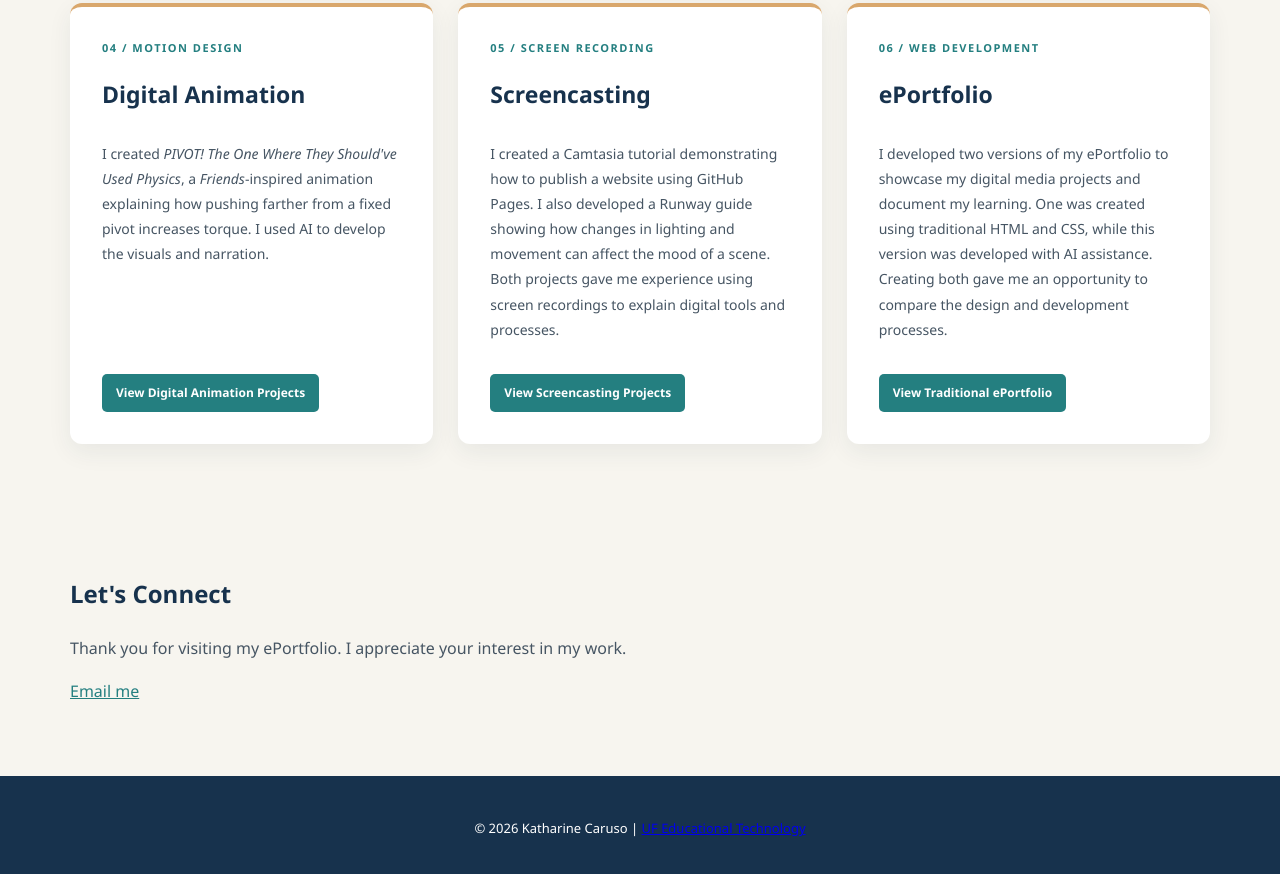
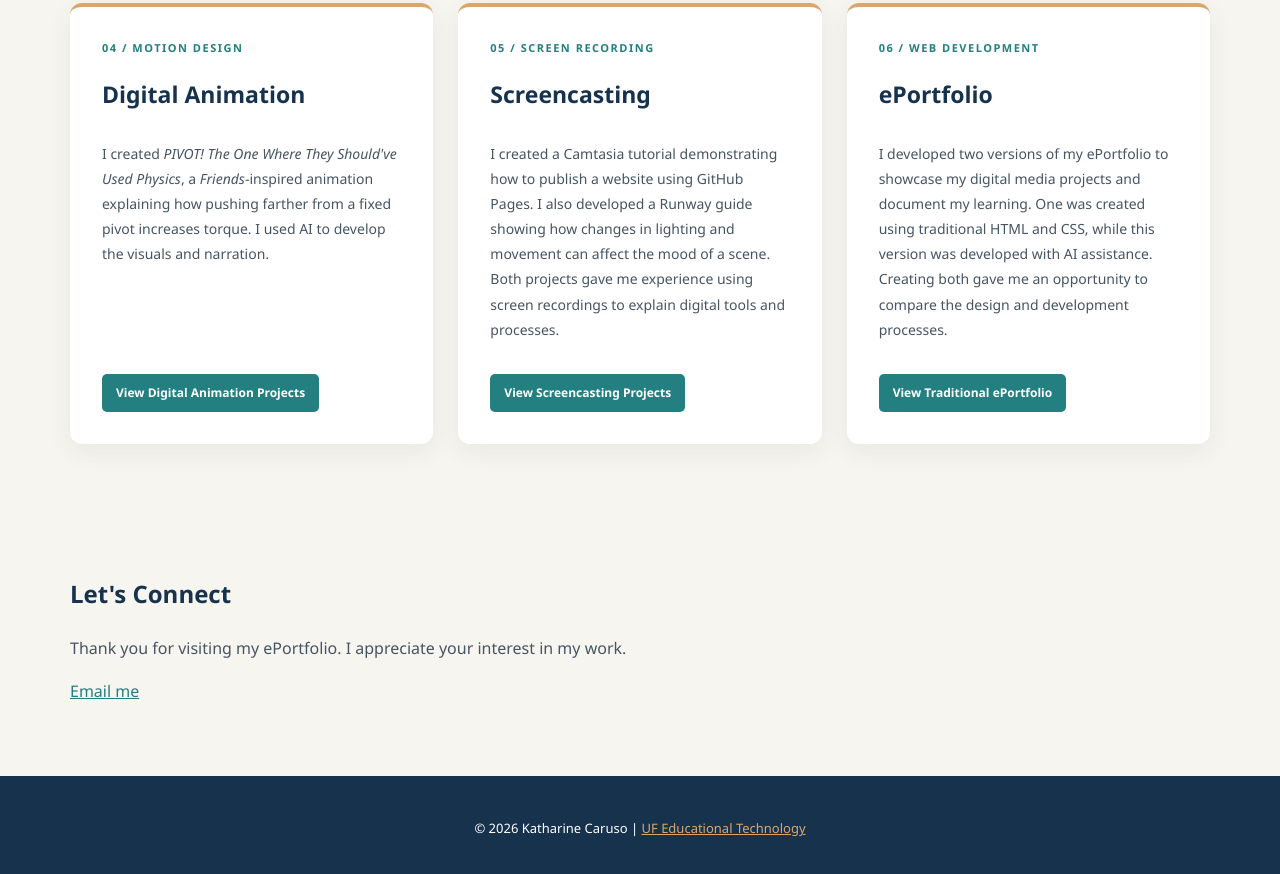
Before and after one commit to katecaruso/katharinecaruso, a plain HTML site: page index.html in a window 1280 px wide. Shown: the part 1317-2191 px from the top of the page. Drawn offline with Linux system fonts and the light colour scheme.

Commit message:
Update index.html

```diff
--- a/index.html
+++ b/index.html
@@ -23,6 +23,11 @@
         #contact a {
             color: var(--teal);
             overflow-wrap: anywhere;
+        }
+
+        .site-footer a:link,
+        .site-footer a:visited {
+            color: var(--gold);
         }
     </style>
 </head>
```
